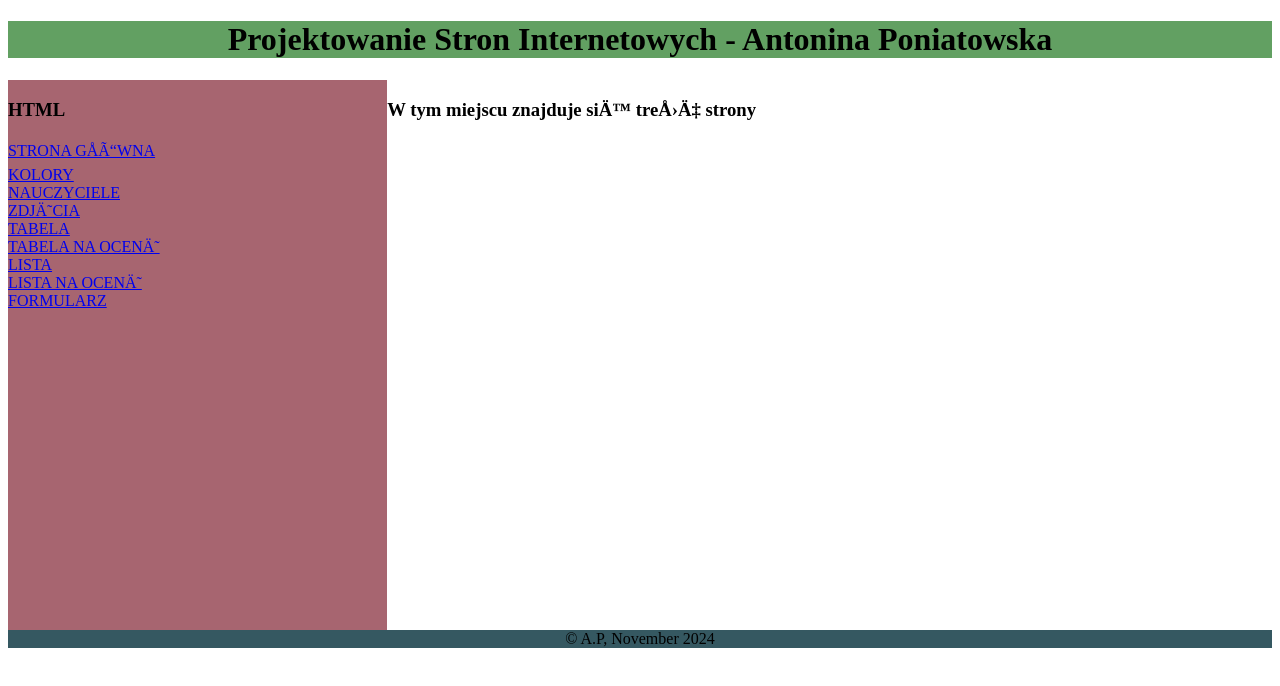
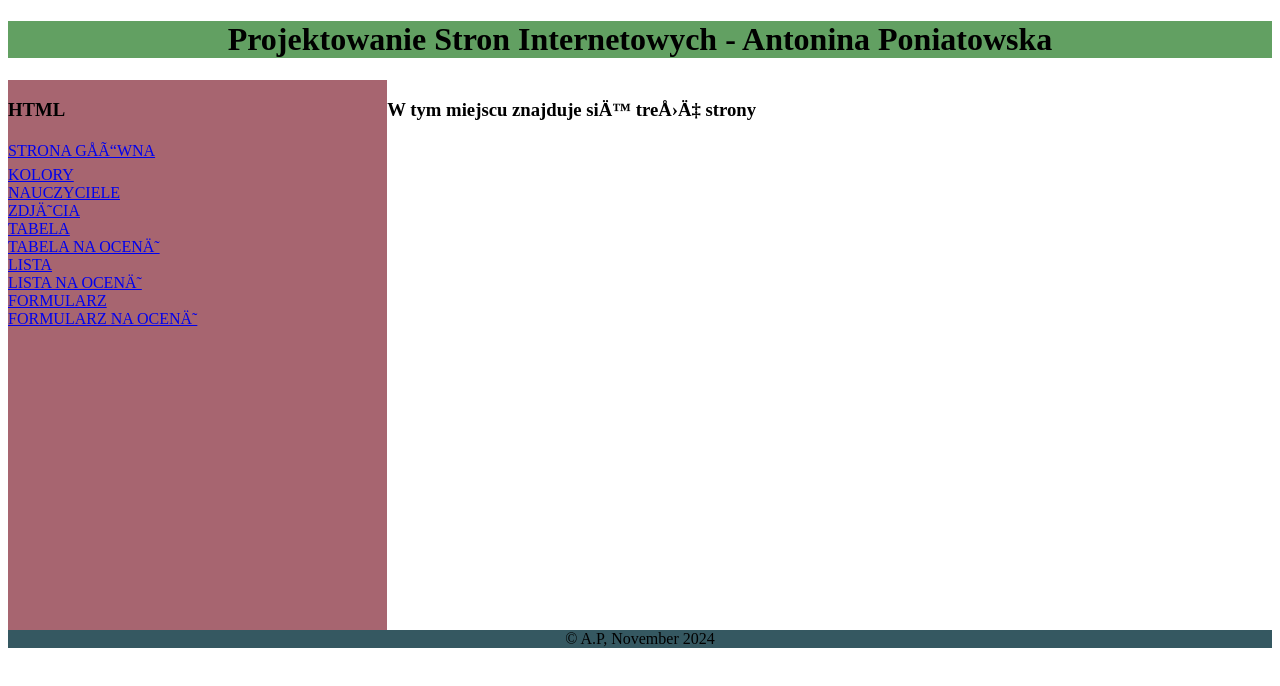
Before and after one commit to poniatowska/poniatowska.github.io, a plain HTML site: page index.html in a window 1280 px wide. Drawn offline with Linux system fonts and the light colour scheme.

Commit message:
Update index.html

```diff
--- a/index.html
+++ b/index.html
@@ -20,6 +20,7 @@
 		<a href="lista.html"> LISTA </a> <br/>
 		<a href="lista_na_ocene.html"> LISTA NA OCENĘ </a> <br/>
 		<a href="formularz.html"> FORMULARZ </a> <br/>
+	  	<a href="formularz_na_ocene_antonina_poniatowska.html"> FORMULARZ NA OCENĘ </a> <br/>
   </div>
   <div style="float:right;width:70%">
 	<h3> W tym miejscu znajduje się treść strony</h3>
```
